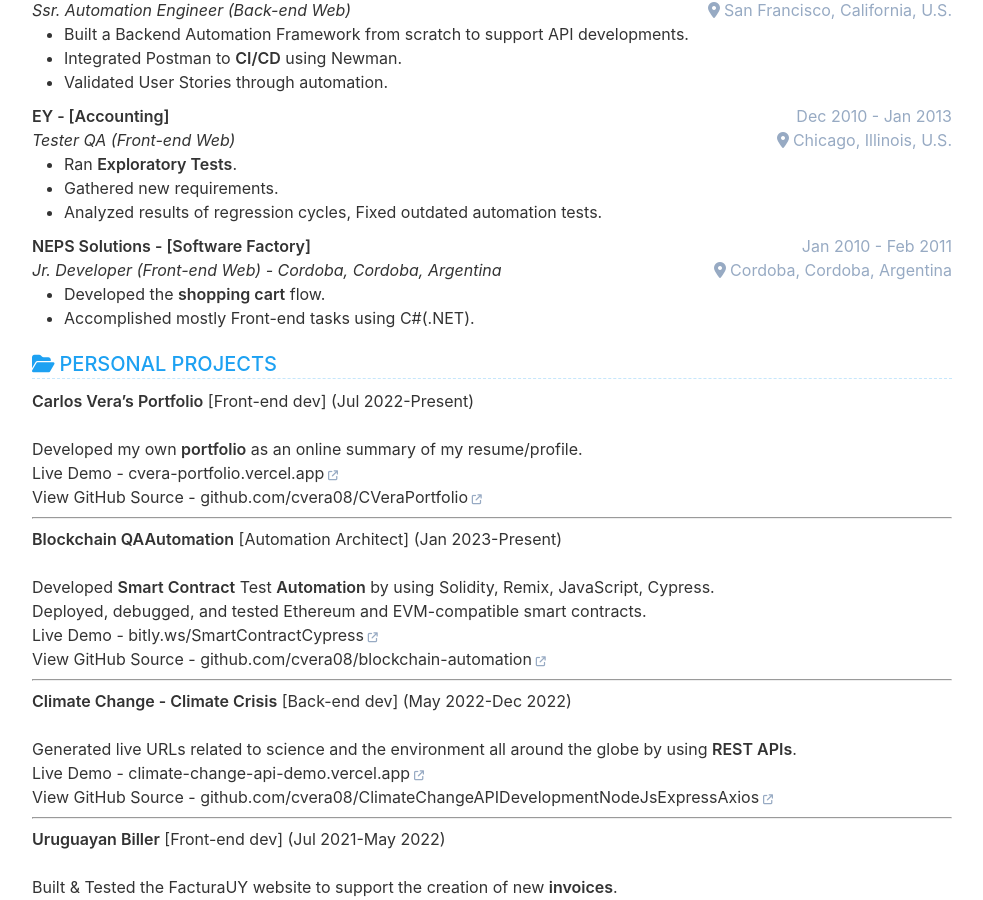
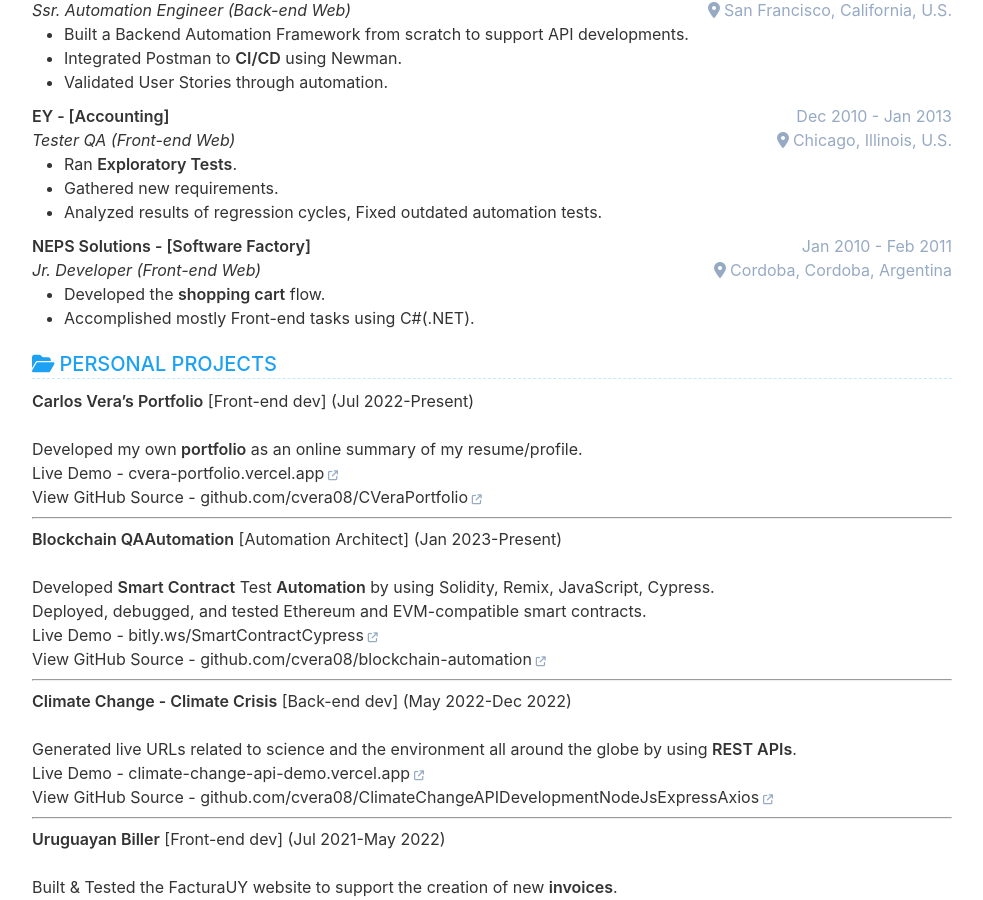
Before and after one commit to cvera08/full-resume, a Jekyll site: the page built from index.html, in a window 1280 px wide and 900 px high, scrolled down 2837 px. Shown: the whole window, without its empty margins (148-1131 px from the left). Built offline with Jekyll 4.4.1, drawn with Linux system fonts in a browser that asks for light colours.

Commit message:
chore: neps role

```diff
--- a/_data/data.yml
+++ b/_data/data.yml
@@ -201,7 +201,7 @@ experience:
 
     - company: NEPS Solutions - [Software Factory]
       date: Jan 2010 - Feb 2011
-      role: Jr. Developer (Front-end Web) - Cordoba, Cordoba, Argentina
+      role: Jr. Developer (Front-end Web)
       location: Cordoba, Cordoba, Argentina
       description: |
         - Developed the **shopping cart** flow.
```
